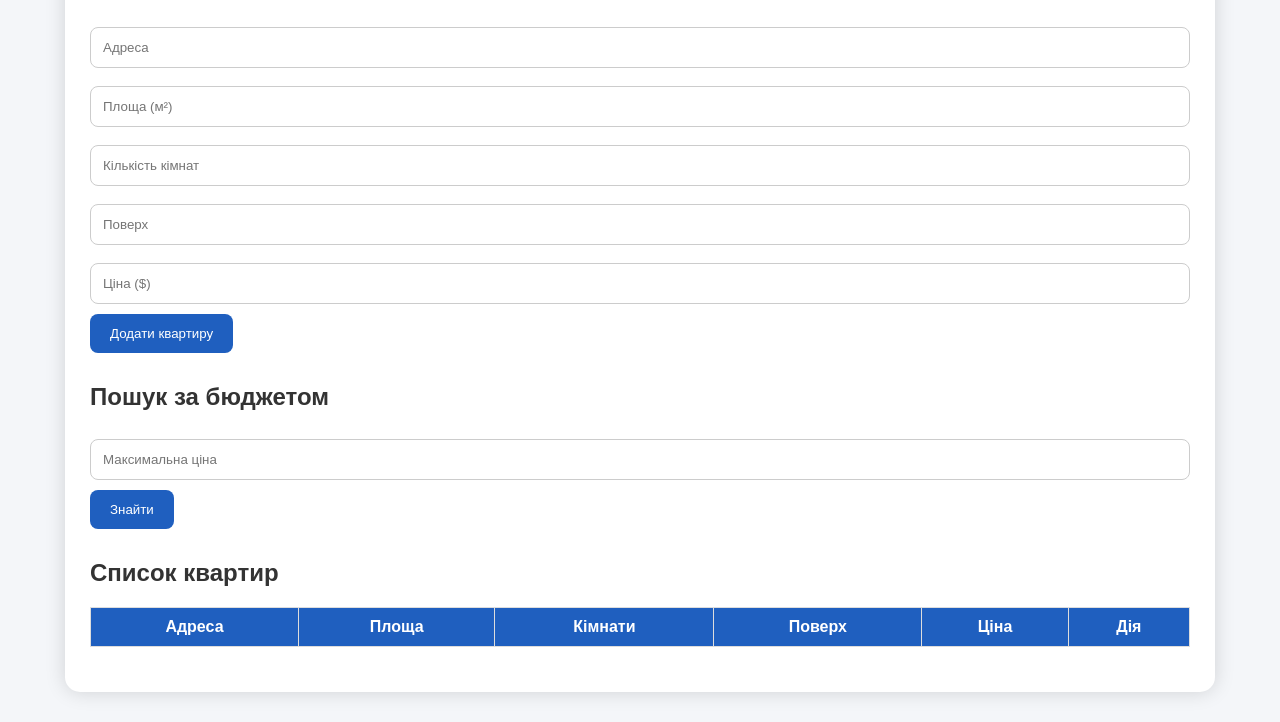
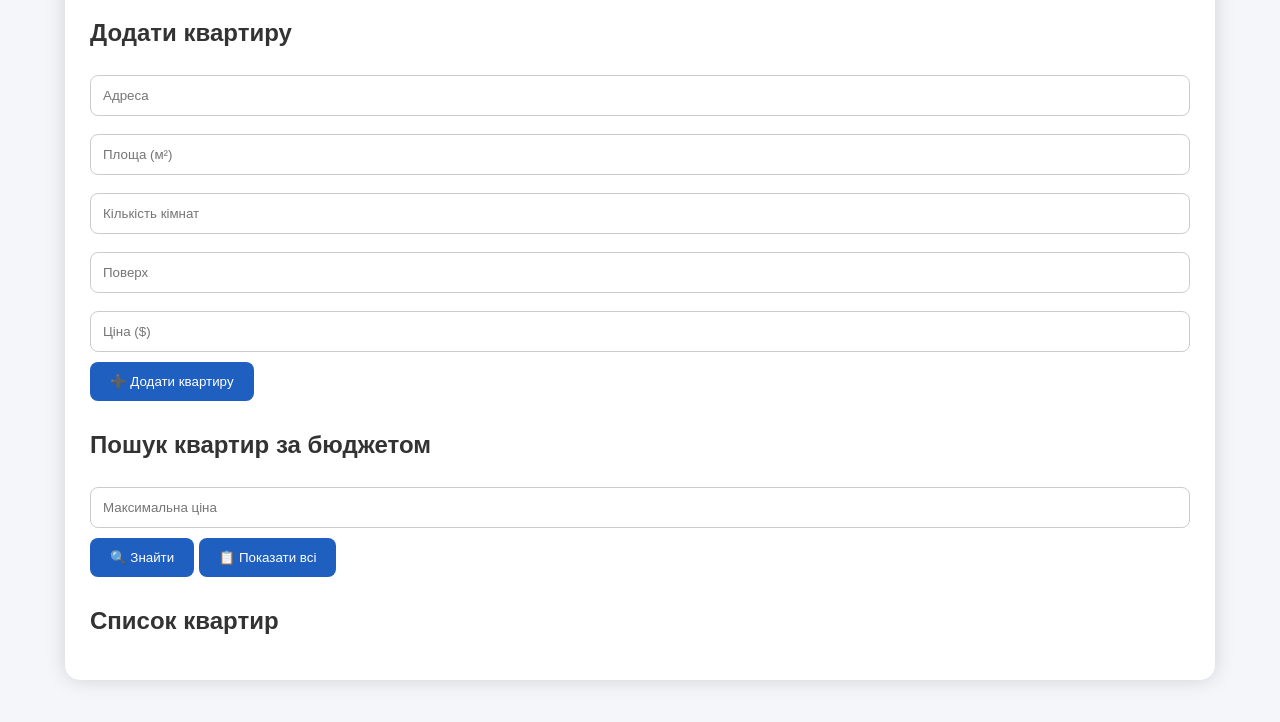
Before and after one commit to shoshiss/ApartmentFinder, a plain HTML site: page index.html in a window 1280 px wide. Shown: the part 117-839 px from the top of the page. Drawn offline with Linux system fonts and the light colour scheme.

Commit message:
Revamp apartment selection interface and features
Updated the layout and functionality of the apartment selection system, including new buttons and sections for adding apartments and searching by budget.

```diff
--- a/index.html
+++ b/index.html
@@ -1,11 +1,20 @@
 <!DOCTYPE html>
 <html lang="uk">
+
 <head>
+
     <meta charset="UTF-8">
-    <meta name="viewport" content="width=device-width, initial-scale=1.0">
+
+    <meta name="viewport"
+          content="width=device-width, initial-scale=1.0">
+
     <title>Система підбору квартир</title>
-    <link rel="stylesheet" href="style.css">
+
+    <link rel="stylesheet"
+          href="style.css">
+
 </head>
+
 <body>
 
 <div class="container">
@@ -14,58 +23,67 @@
 
     <div class="form">
 
-        <input type="text" id="address" placeholder="Адреса">
+        <h2>Додати квартиру</h2>
 
-        <input type="number" id="area" placeholder="Площа (м²)">
+        <input
+                type="text"
+                id="address"
+                placeholder="Адреса">
 
-        <input type="number" id="rooms" placeholder="Кількість кімнат">
+        <input
+                type="number"
+                id="area"
+                placeholder="Площа (м²)">
 
-        <input type="number" id="floor" placeholder="Поверх">
+        <input
+                type="number"
+                id="rooms"
+                placeholder="Кількість кімнат">
 
-        <input type="number" id="price" placeholder="Ціна ($)">
+        <input
+                type="number"
+                id="floor"
+                placeholder="Поверх">
+
+        <input
+                type="number"
+                id="price"
+                placeholder="Ціна ($)">
 
         <button onclick="addApartment()">
-            Додати квартиру
+            ➕ Додати квартиру
         </button>
 
     </div>
 
     <div class="search">
 
-        <h2>Пошук за бюджетом</h2>
+        <h2>Пошук квартир за бюджетом</h2>
 
-        <input type="number"
-               id="maxPrice"
-               placeholder="Максимальна ціна">
+        <input
+                type="number"
+                id="maxPrice"
+                placeholder="Максимальна ціна">
 
         <button onclick="filterApartments()">
-            Знайти
+            🔍 Знайти
         </button>
+
+        <button onclick="showApartments(apartments)">
+            📋 Показати всі
+        </button>
+
+    </div>
+
+    <div id="bestApartment">
 
     </div>
 
     <h2>Список квартир</h2>
 
-    <table>
-
-        <thead>
-        <tr>
-            <th>Адреса</th>
-            <th>Площа</th>
-            <th>Кімнати</th>
-            <th>Поверх</th>
-            <th>Ціна</th>
-            <th>Дія</th>
-        </tr>
-        </thead>
-
-        <tbody id="tableBody">
-
-        </tbody>
-
-    </table>
-
-    <div id="bestApartment">
+    <div
+            id="cards"
+            class="cards">
 
     </div>
 
@@ -75,3 +93,8 @@
 
 </body>
 </html>
+
+<script src="script.js"></script>
+
+</body>
+</html>
```
